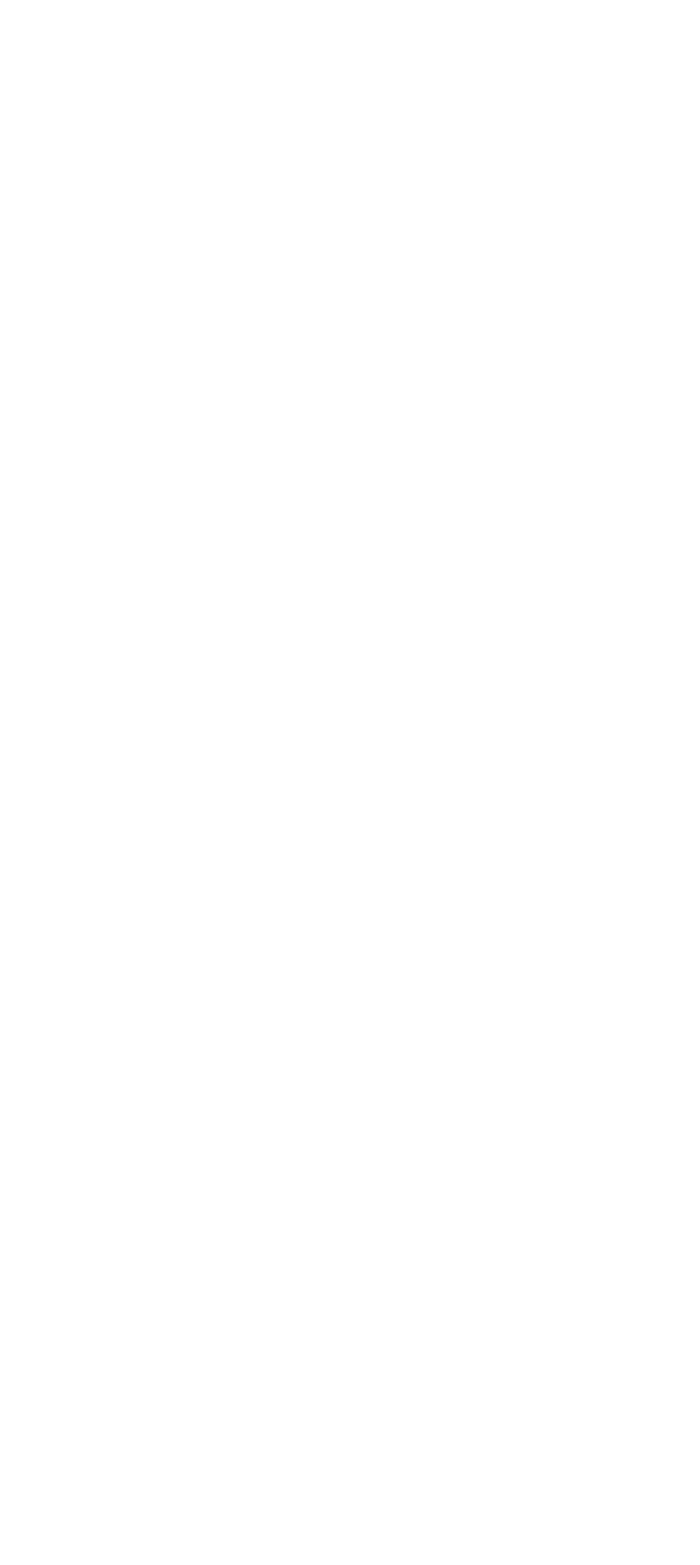
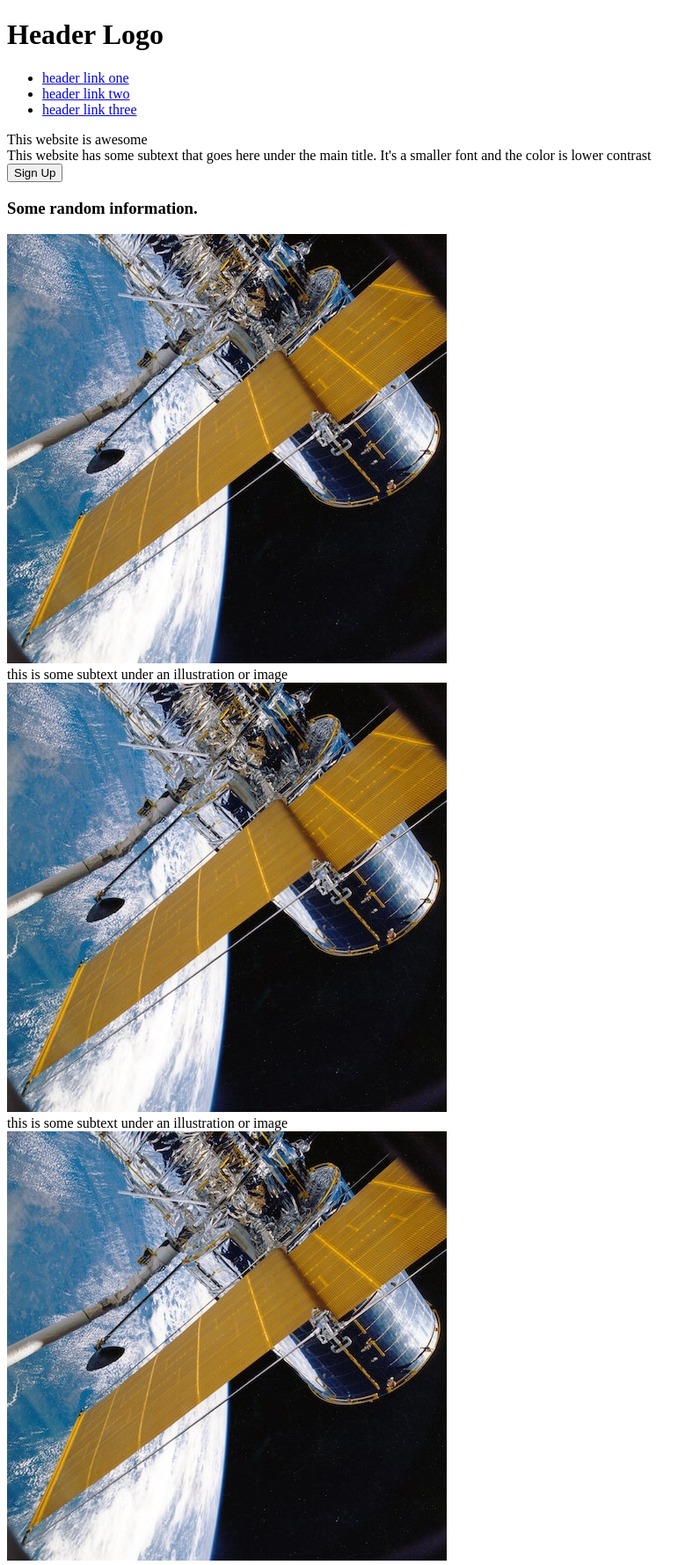
Before and after one commit to rpollard00/css-foundations, a plain HTML site: page index.html in a window 1280 px wide. Shown: the top 1779 px of the page at 88% size, without its empty margins (0-796 px from the left). Before the commit the page ends 800 px from the top, so only its background shows below. Drawn offline with Linux system fonts and the light colour scheme.

Commit message:
Add Placeholder Content

```diff
--- a/index.html
+++ b/index.html
@@ -4,10 +4,49 @@
        <meta charset="utf-8">
     </head>
     <body>
-        <div class="header"></div>
-        <div class="content"></div>
-        <div class="testimonial"></div>
-        <div class="call-to-action"></div>
-        <div class="footer"></div>
+        <div class="header">
+            <h1>Header Logo</h1>
+            <ul>
+                <li><a href="#">header link one</a></li>
+                <li><a href="#">header link two</a></li>
+                <li><a href="#">header link three</a></li>
+            </ul>
+            <div>This website is awesome</div>
+            <div>This website has some subtext that goes here under the main title. It's a smaller font and the color is lower contrast</div>
+            <button>Sign Up</button>
+        </div>
+        <div class="content">
+            <h3>Some random information.</h3>
+            <div class="info">
+                <img src="img/space_holder.jpg">
+                <div>this is some subtext under an illustration or image</div>
+            </div>
+            <div class="info">
+                <img src="img/space_holder.jpg">
+                <div>this is some subtext under an illustration or image</div>
+            </div>
+            <div class="info">
+                <img src="img/space_holder.jpg">
+                <div>this is some subtext under an illustration or image</div>
+            </div>
+            <div class="info">
+                <img src="img/space_holder.jpg">
+                <div>this is some subtext under an illustration or image</div>
+            </div>
+        </div>
+        <div class="testimonial">
+            <p id="quote">
+               This is an inspiring quote, or a testimonial from a customer. Maybe it's just filling
+               up space, or maybe people will actually read it. Who knows? All I know is that it looks nice.
+            </p>
+            <p id="attribution">-Thor, God of Thunder</p>
+
+        </div>
+        <div class="call-to-action">
+            <h3>Call to action! It's time!</h3>
+            <p>Sign up for our product by clicking that button right over there!</p>
+            <button class="signup">Sign up</button>
+        </div>
+        <div class="footer">Not Copyright © Not the Odin Project</div>
     </body>
 </html>
```
Also changed, not shown: img/space_holder.jpg (added), styles/style.css (added).
